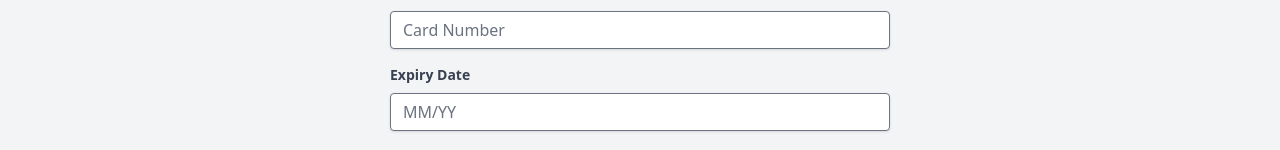
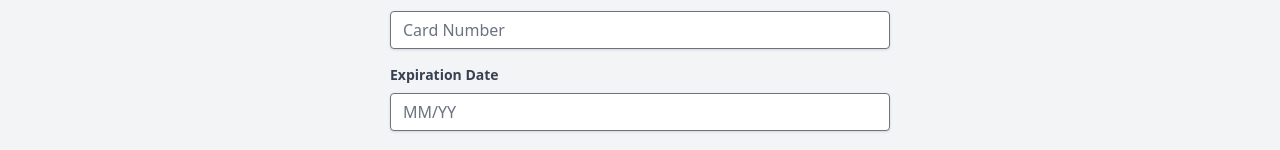
Before and after one commit to Andy-Lewis-Sapner/AIT-G21-SemB24-HW3, a Next.js app: page /Withdraw in a window 1280 px wide. Shown: the part 355-505 px from the top of the page. Built offline with nearby package versions, Linux system fonts and the light colour scheme; no server answers.

Commit message:
changes to components

```diff
--- a/components/trading_components/profileCard.js
+++ b/components/trading_components/profileCard.js
@@ -9,6 +9,10 @@ export default function ProfileCard({ rates }) {
     state.exchangeMode === "Competition" ? "Regular" : "Competition",
   )
   const [hiddenClass, setHiddenClass] = useState("")
+
+  useEffect(() => {
+    dispatch({ type: "SET_PREFERED_CURRENCY", payload: "USD" })
+  }, [])
 
   const changeModeButton = () => {
     setModeButton((prevMode) =>
--- a/pages/Withdraw.js
+++ b/pages/Withdraw.js
@@ -83,7 +83,7 @@ export default function Withdraw() {
               className="block text-gray-700 dark:text-gray-300 text-sm font-bold mb-2"
               htmlFor="expiryDate"
             >
-              Expiry Date
+              Expiration Date
             </label>
             <input
               className="shadow appearance-none border rounded w-full py-2 px-3 text-gray-700 dark:bg-gray-300 leading-tight focus:outline-none focus:shadow-outline"
```
